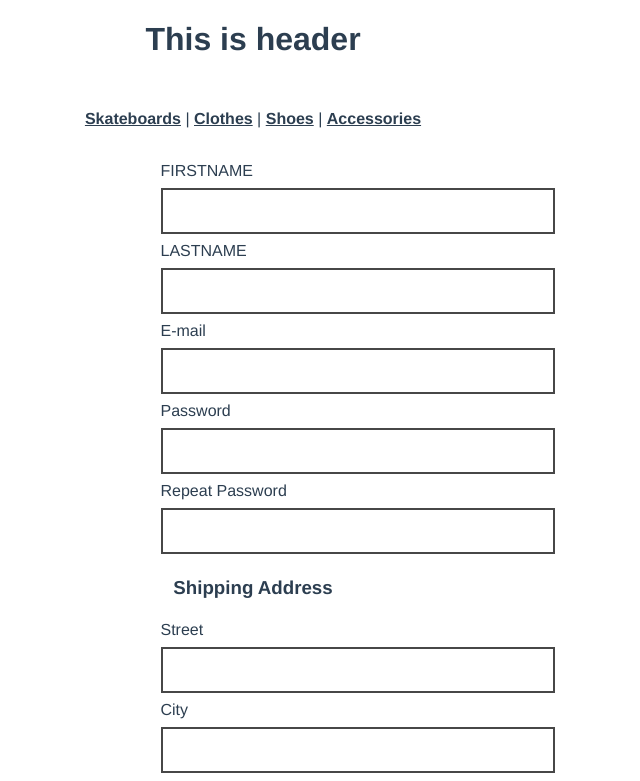
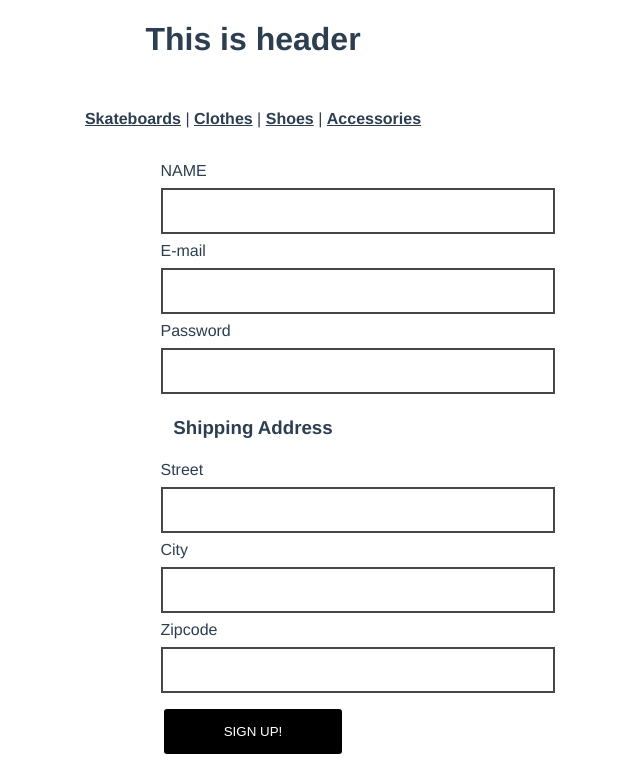
Before and after one commit to damianamalraj/sinus-webshop, a Vue app: page /signup in a window 1280 px wide. Shown: the top 781 px of the page, without its empty margins (387-1027 px from the left). Built offline with nearby package versions, Linux system fonts and the light colour scheme.

Commit message:
Delete repeat password and extra features

```diff
--- a/src/store/index.js
+++ b/src/store/index.js
@@ -24,6 +24,7 @@ export default new Vuex.Store({
       // )
       // API.saveToken(response.data.token)
       // context.commit(Mutations.AUTHENTICATE_LOGIN, response.data)
+
       console.log(context,credentials,API)
     },
     async [Actions.REGISTER_USER](context, newUserDetails){
--- a/src/views/SignUpView.vue
+++ b/src/views/SignUpView.vue
@@ -2,22 +2,12 @@
   <div>
     <form @submit.prevent="register" class="form-styling">
       <span>
-        <label for="firstname">FIRSTNAME</label>
+        <label for="username">NAME</label>
         <input
           type="text"
-          name="firstname"
-          id="firstname"
-          v-model="firstname"
-          required
-        />
-      </span>
-      <span>
-        <label for="lastname">LASTNAME</label>
-        <input
-          type="text"
-          name="lastname"
-          id="lastname"
-          v-model="lastname"
+          name="username"
+          id="username"
+          v-model="username"
           required
         />
       </span>
@@ -38,16 +28,6 @@
           name="newpassword"
           id="newpassword"
           v-model="newpassword"
-          required
-        />
-      </span>
-      <span>
-        <label for="rptpassword">Repeat Password</label>
-        <input
-          type="password"
-          name="rptpassword"
-          id="rptpassword"
-          v-model="rptpassword"
           required
         />
       </span>
@@ -84,12 +64,10 @@ export default {
     return {
       newemail: "",
       newpassword: "",
-      firstname: "",
-      lastname: "",
+      username: "",
       street: "",
       city: "",
       zip: "",
-      rptpassword: "",
       validatedLogin: false,
       errorsList: [],
       noError: true,
@@ -102,8 +80,7 @@ export default {
         this.$store.dispatch(Actions.REGISTER_USER, {
           email: this.newemail,
           password: this.newpassword,
-          firstname: this.firstname,
-          lastname: this.lastname,
+          name: this.username,
           street: this.street,
           city: this.city,
           zip: this.zip,
@@ -114,15 +91,12 @@ export default {
       this.errorsList = [];
       if (
         !/^[a-zA-Z]+$/.test(
-          this.firstname || this.lastname || this.street || this.city
+          this.username ||  this.street || this.city
         )
       ) {
         this.errorsList.push(
           "Name, Street, City should contain only characters"
         );
-        this.noError = false;
-      } else if (this.newpassword != this.rptpassword) {
-        this.errorsList.push("Password is not matching");
         this.noError = false;
       }
       if (this.noError) {
```
Also changed, not shown: src/views/MyAccountView.vue (added, +16 -0 lines).
